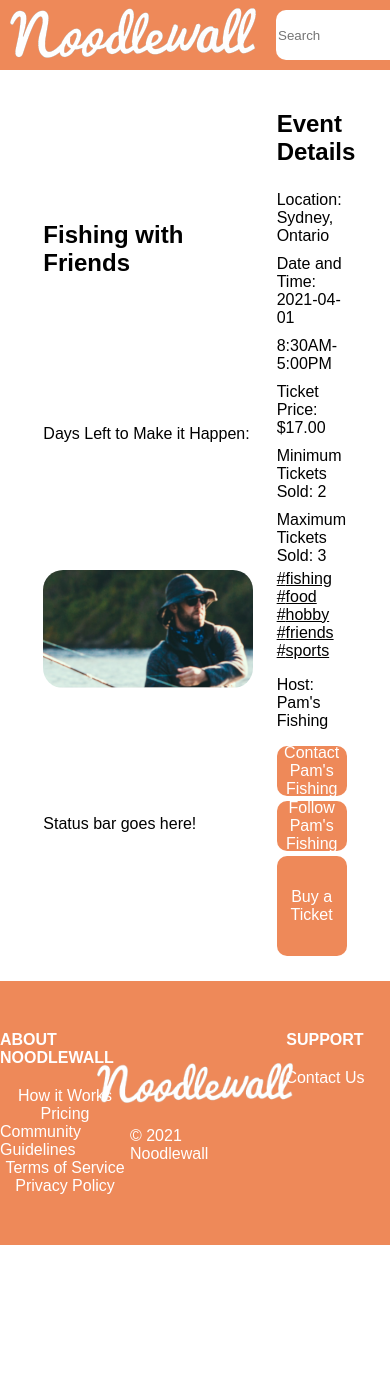
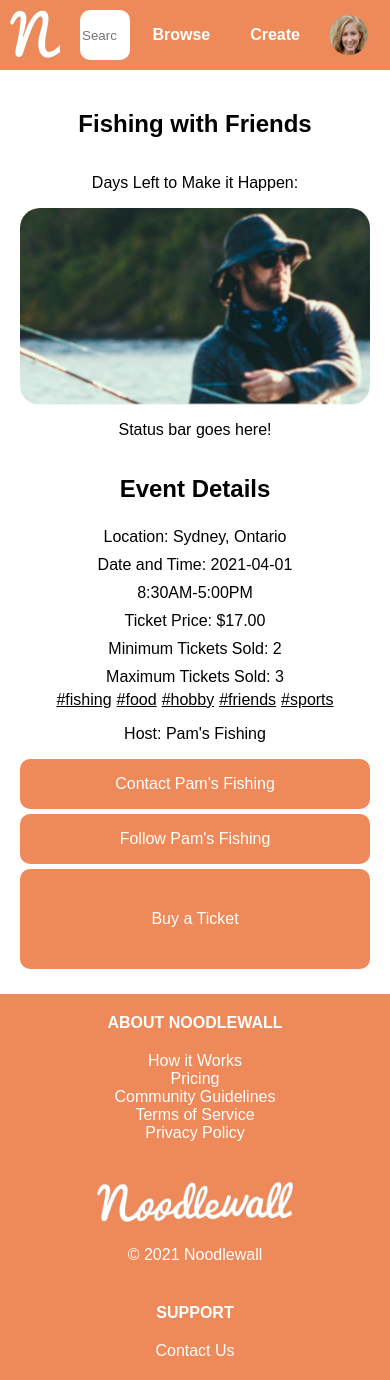
Before and after one commit to russellt-cc/cp490-noodlewall-react, a React (Create React App) app: page /details/1 in a window 390 px wide. Before the commit the page ends 1245 px from the top, so only its background shows below. Built offline with nearby package versions, Linux system fonts and the light colour scheme; a web font is replaced by a local one.

Commit message:
Tweaked details page widths and styled for mobile.

```diff
--- a/src/Details/css/Details.css
+++ b/src/Details/css/Details.css
@@ -10,15 +10,15 @@
 }
 
 #details_intro_left {
-  width: 60%;
+  width: 50%;
+}
+
+#details_intro_right {
+  width: 25%;
 }
 
 #details_intro_left>img {
   border-radius: 20px;
-}
-
-#details_intro_right {
-  width: 20%;
 }
 
 #details_summary>p {
@@ -70,3 +70,18 @@
 #details_host_intro_event>a#details_buy_button, #details_host_intro_dream>a#details_buy_button {
   height: 100px;
 }
+
+/* Style for mobile */
+
+@media screen and (max-width: 800px) {
+  #details_intro {
+    flex-direction: column;
+  }
+  #details_intro_left, #details_intro_right {
+    width: 100%;
+    text-align: center;
+  }
+  #details_tags {
+    justify-content: center;
+  }
+}
--- a/src/Landing/css/Landing.css
+++ b/src/Landing/css/Landing.css
@@ -73,3 +73,24 @@
     padding-inline-start: 0px;
     column-gap: 10px;
 }
+
+/* Style for mobile */
+
+@media screen and (max-width: 800px) {
+  #intro {
+    flex-direction: column;
+    align-items: center;
+  }
+  #intro_left {
+    width: 100%;
+    text-align: center;
+    display: flex;
+    align-items: center;
+  }
+}
+
+@media screen and (max-width: 400px) {
+  #intro_right {
+    border: none;
+  }
+}
--- a/src/css/Footer.css
+++ b/src/css/Footer.css
@@ -43,3 +43,15 @@
     flex-direction: column;
     align-items: center;
 }
+
+/* style for mobile */
+
+@media screen and (max-width: 800px){
+  footer {
+    flex-direction: column;
+  }
+  .footer_column {
+    width: auto;
+    padding: 20px;
+  }
+}
--- a/src/css/Navbar.css
+++ b/src/css/Navbar.css
@@ -154,3 +154,33 @@
     border-left: 3px solid var(--events-color);
     border-right: 3px solid var(--events-color);
 }
+
+/* style for mobile */
+
+@media screen and (max-width: 800px) {
+  nav img#nav_logo {
+    width: 50px;
+    object-fit: cover;
+    object-position: 0% 100%;
+  }
+}
+
+@media screen and (max-width: 600px) {
+  #nav_left form {
+    padding-right: 0px;
+  }
+  nav input[type="search"] {
+    width: 50px;
+    padding-right: 0px;
+  }
+  #nav_right ul {
+    padding-left: 0px;
+  }
+  #browse_drop, #create_drop {
+    flex-direction: column;
+    width: 95%;
+  }
+  #browse_drop>*, #create_drop>* {
+    width: 100%;
+  }
+}
```
